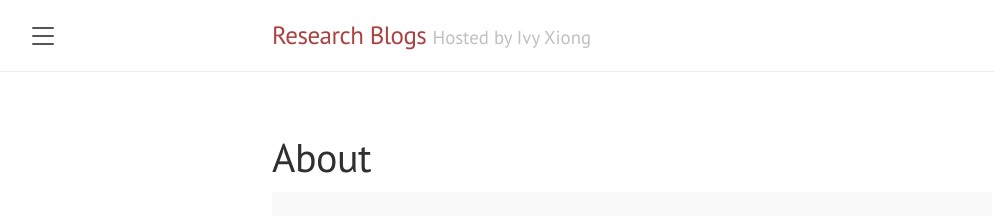
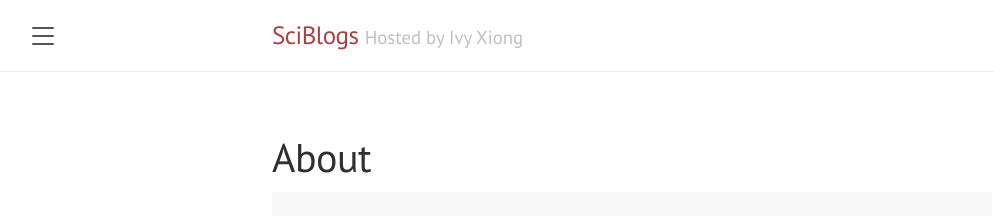
Before and after one commit to ivyxiong/SciBlogs, a Jekyll site: the page built from about.md, in a window 1280 px wide. Shown: the top 216 px of the page, without its empty margins (8-1002 px from the left). Built offline with Jekyll 4.4.1, drawn with Linux system fonts in a browser that asks for light colours.

Commit message:
Update _config.yml

```diff
--- a/_config.yml
+++ b/_config.yml
@@ -1,5 +1,5 @@
 # Setup
-title:               Research Blogs
+title:               SciBlogs
 tagline:             'Hosted by Ivy Xiong'
 description:         'A site for personal reflections on modern scientific research'
 baseurl:             '/SciBlogs'
```
